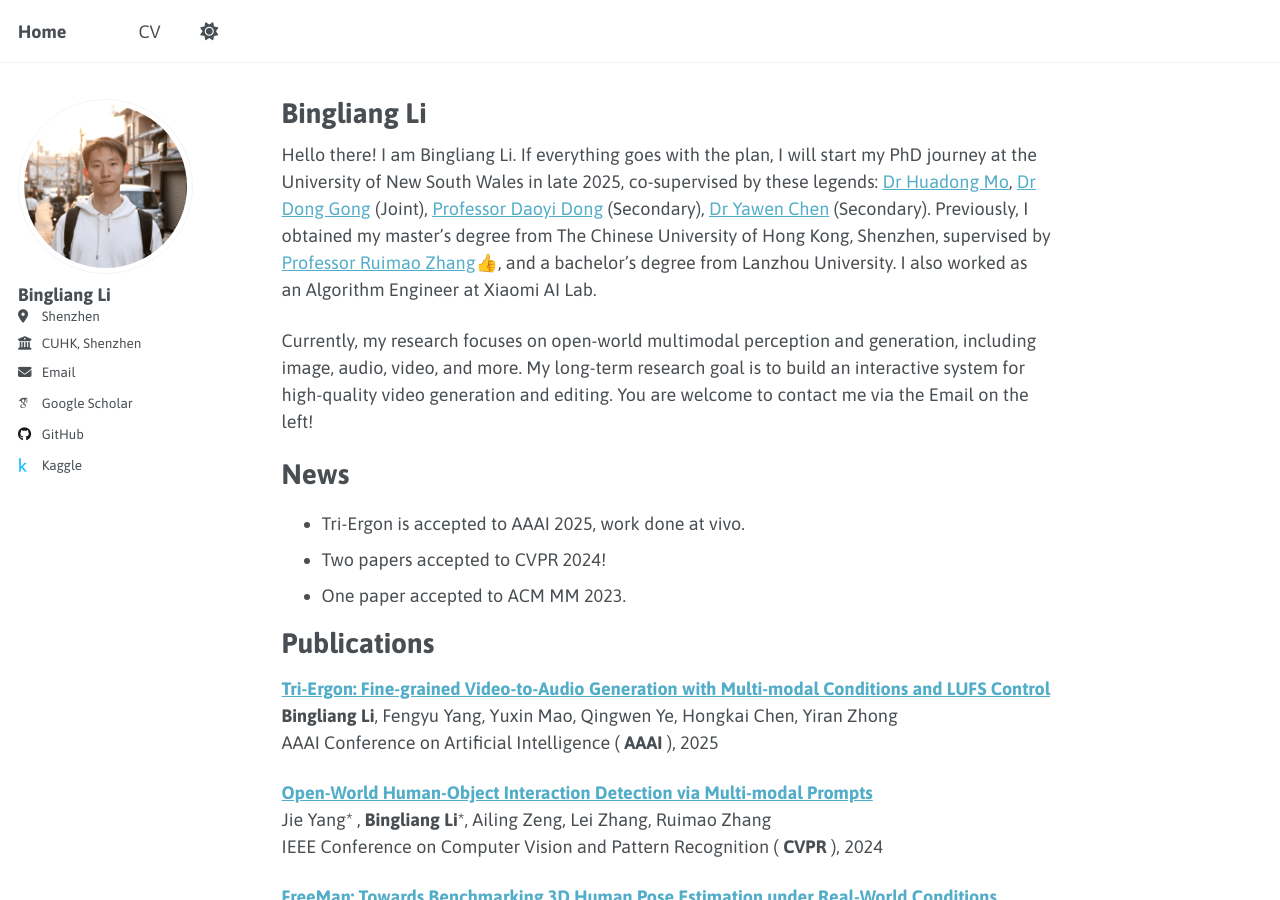
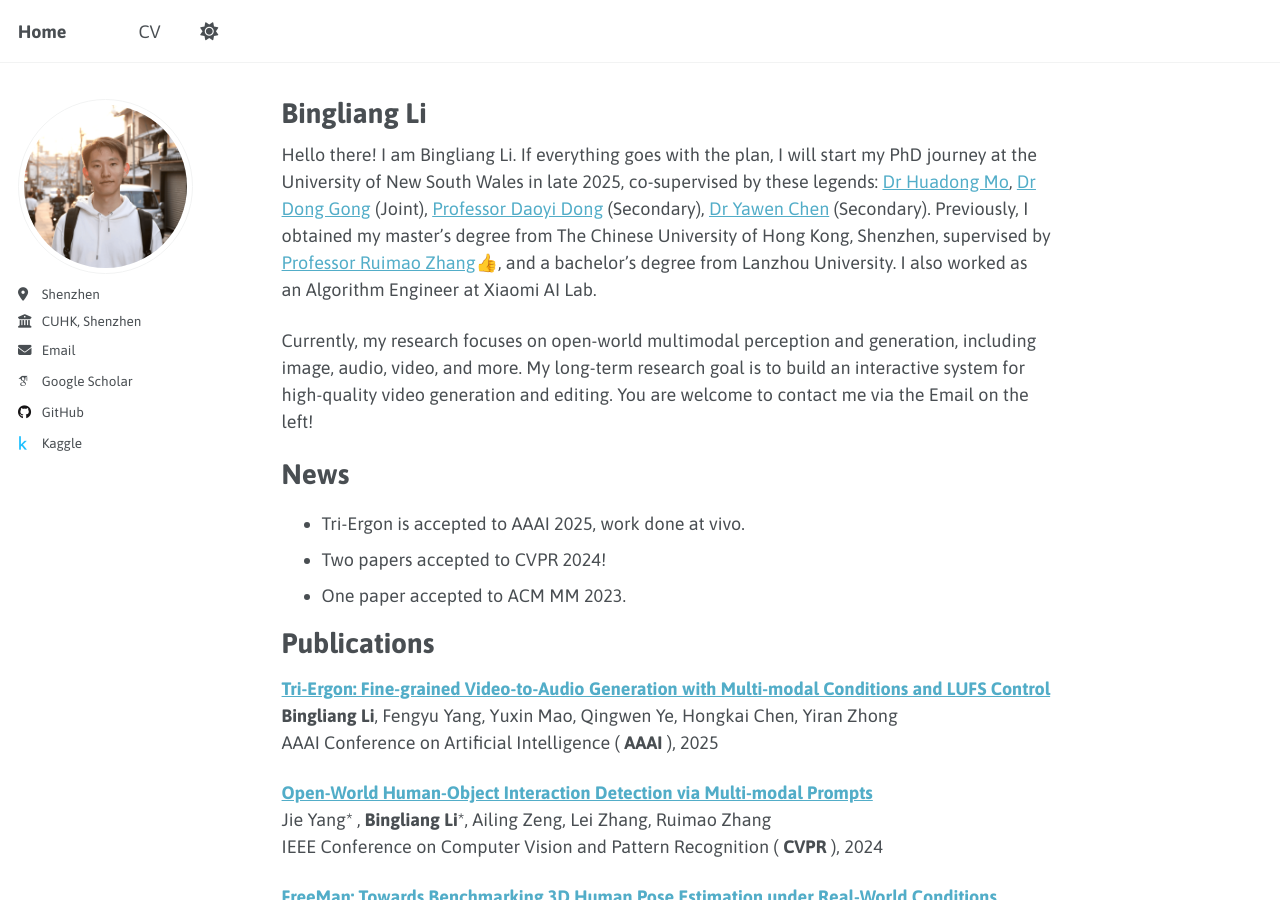
Before and after one commit to BingliangLi/bingliangli.github.io, a Jekyll site: the page built from _pages/about.md, in a window 1280 px wide and 900 px high. Built offline with Jekyll 4.4.1, drawn with Linux system fonts in a browser that asks for light colours; some web fonts are replaced.

Commit message:
remove name on the left

```diff
--- a/_config.yml
+++ b/_config.yml
@@ -23,7 +23,7 @@ repository               : "bingliangli/bingliangli.github.io"
 author:
   # Biographic information
   avatar           : "profile.png"
-  name             : "Bingliang Li"
+  # name             : "Bingliang Li"
   pronouns         : # example: "she/her"
   # bio              : "Short biography for the left-hand sidebar"
   location         : "Shenzhen"
```
